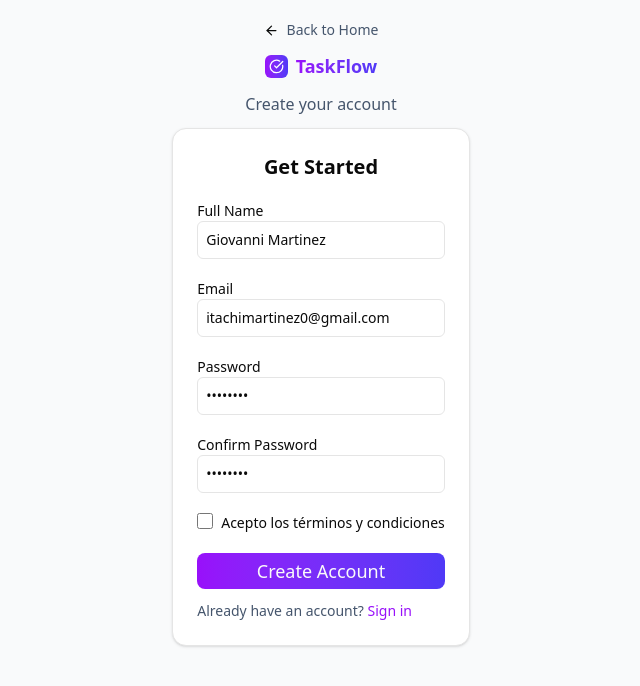
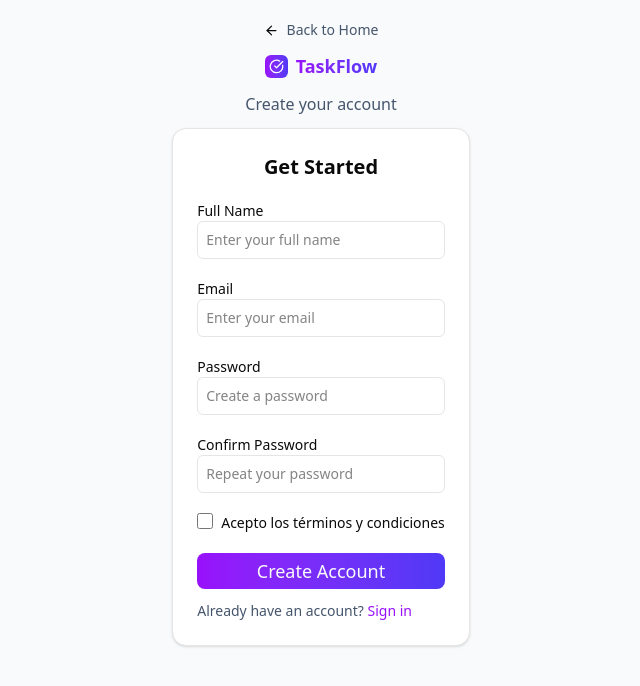
Before and after one commit to Kakarot-Caracter/Taskflow-Frontend, a Next.js app: page /register in a window 1280 px wide. Shown: the top 686 px of the page, without its empty margins (319-959 px from the left). Built offline with nearby package versions, Linux system fonts and the light colour scheme.

Commit message:
Proyecto TaskFlow - Pequeñas mejoras

```diff
--- a/app/register/components/FormRegister.tsx
+++ b/app/register/components/FormRegister.tsx
@@ -14,14 +14,7 @@ export default function FormRegister() {
     handleSubmit,
     register,
     formState: { errors },
-  } = useForm({
-    defaultValues: {
-      name: "Giovanni Martinez",
-      email: "itachimartinez0@gmail.com",
-      password: "12345678",
-      confirmPassword: "12345678",
-    },
-  });
+  } = useForm();
 
   const router = useRouter();
 
```
